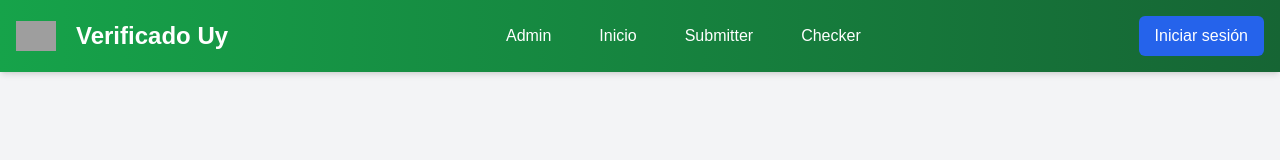
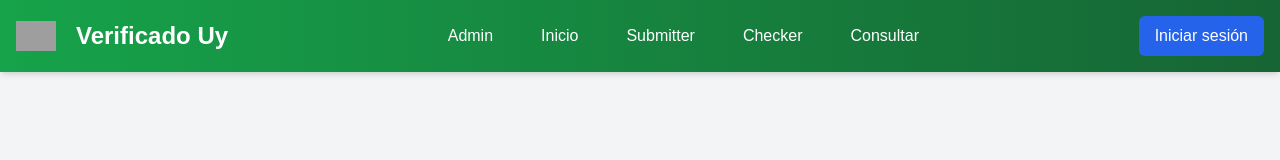
Before and after one commit to xSanPrax/verificado_uy, a Next.js app: page / in a window 1280 px wide. Shown: the top 160 px of the page. Built offline with nearby package versions, Linux system fonts and the light colour scheme; no server answers; grey boxes are pictures that could not be loaded.

Commit message:
build exitoso

```diff
--- a/src/components/Navbar.jsx
+++ b/src/components/Navbar.jsx
@@ -61,6 +61,12 @@ const Navbar = () => {
             >
               Checker
             </li>
+            <li
+              className="hover:bg-green-700 px-4 py-2 rounded-md cursor-pointer transition text-center"
+              onClick={handleConsultar}
+            >
+              Consultar
+            </li>
           </ul>
 
           {/* Información del usuario */}
--- a/src/context/auth/auth_state.jsx
+++ b/src/context/auth/auth_state.jsx
@@ -4,7 +4,7 @@ import { useReducer, useEffect } from "react";
 import axios from "axios";
 import AuthContext from "./auth_context";
 import authReducer from "./auth_reducer";
-import { MOSTRAR_ALERTA, CARGANDO, LOGIN, LOGOUT, IS_AUTH, OCULTAR_ALERTA } from "@/app/types/app";
+import { MOSTRAR_ALERTA, CARGANDO, LOGIN, LOGOUT, IS_AUTH } from "@/app/types/app";
 
 const BASE_URL = "http://docker4363-verificando-back.web.elasticloud.uy";
 
@@ -43,6 +43,8 @@ export const AuthState = ({ children }) => {
         email,
         password,
       });
+
+      console.log(response.message)
 
       dispatch({
         type: MOSTRAR_ALERTA,
```
Also changed, not shown: 1 other file (tests, documents, lock files or other folders).
